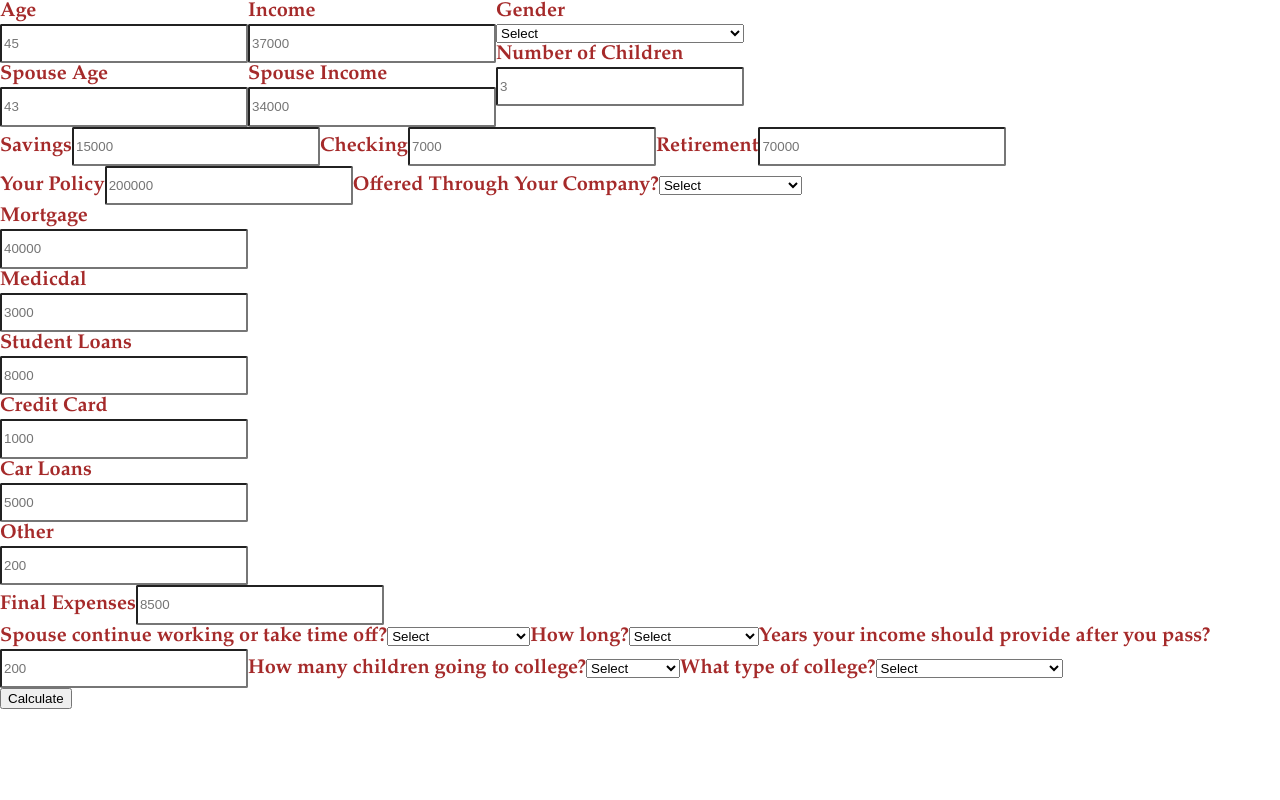
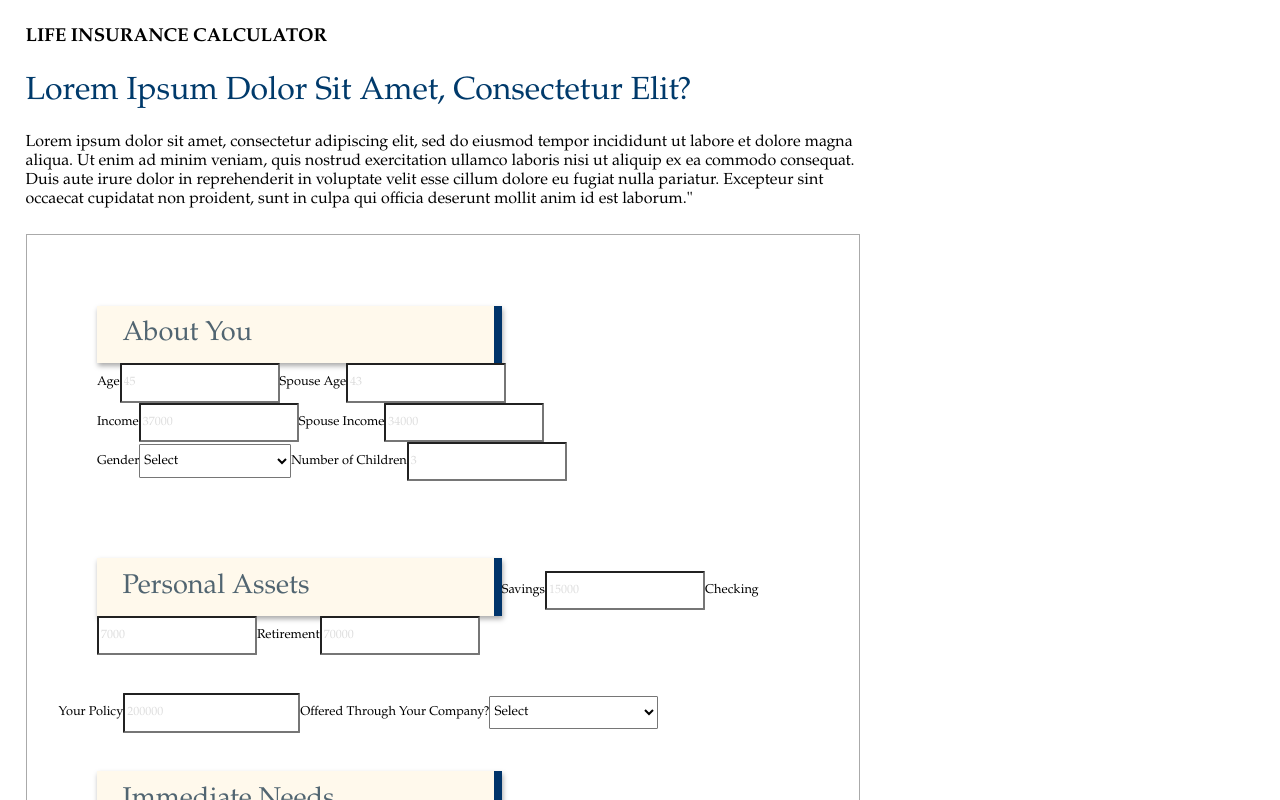
Before and after one commit to tdmiller1/oneamerica-insurance-calculator, a React (Create React App) app: page / in a window 1280 px wide. Shown: the top 800 px of the page. Built offline with nearby package versions, Linux system fonts and the light colour scheme.

Commit message:
Much styling done on home page

```diff
--- a/src/assets/style.css
+++ b/src/assets/style.css
@@ -1,19 +1,70 @@
-input{
-    width: 18em;
-    height: 2.5em;
-    border-radius: 2px;
+
+#calculator-title{
+    margin: 2vw;;
 }
 
-.input-wrapper{
-    display: flex;
-    flex-direction: column;
+.overview-text{
+    max-width: 65vw;
+    margin: 2vw;
 }
 
-.about-you{
-    display: flex;
-    flex-direction: row;
+form{
+    margin: 2vw;
+    padding: 2.5vw;
+    max-width: 60vw;
+    border: .1em solid #AAA;
+}
 
+.about-you, .personal-assets, .your-policy, .immediate-needs, .long-term-needs{
+    padding: 3vw;
 }
+
+.about-you::before, .personal-assets::before, .your-policy::before, .immediate-needs::before, .long-term-needs::before{
+    display: inline-block;
+    background-color: #FFF9ec;
+    box-shadow: 1px 3px 5px #AAA;
+    border-right: 8px solid #00346a;
+    padding: 1vw 2vw;
+    width: 50%;
+    text-align: start;
+    font-family: "Garamond", Serif;
+    color: #516571;
+    font-size: 1.7em;
+}
+
+.about-you::before{
+    content: "About You";
+}
+
+.personal-assets::before{
+    content: "Personal Assets";
+}
+
+.your-policy::before{
+    content: "Your Policy";
+}
+
+.immediate-needs::before{
+    content: "Immediate Needs";
+}
+
+.long-term-needs::before{
+    content: "Long Term Needs";
+}
+
+input, select{
+    width: 22%;
+    height: 2.5em;
+    border-radius: 1px;
+    background-color: #FFF;
+    font-family: Garamond, Serif;
+}
+
+input::placeholder, select::selection{
+    color: #DDD;
+    font-size: .9em;
+}
+
 body{
     font-family: "Garamond";
 }
@@ -27,9 +78,8 @@ h1{
 }
 
 label{
-    color:brown;
-    font-weight: bold;
-    font-size: 20px;
+    font-size: .8em;
+    margin-top: 1vh;
 }
 
 .mobile{
--- a/src/components/Home.js
+++ b/src/components/Home.js
@@ -87,12 +87,21 @@ class Home extends Component {
 
     render() {
         return (
-            <div>
+            <div className="home-page">
+
+                <h3 id="calculator-title">LIFE INSURANCE CALCULATOR</h3>
+
+                <div className="overview-text">
+                    <h1>Lorem Ipsum Dolor Sit Amet, Consectetur Elit?</h1>
+                    <p>Lorem ipsum dolor sit amet, consectetur adipiscing elit, sed do eiusmod tempor incididunt ut labore et dolore magna aliqua. Ut enim ad minim veniam, quis nostrud exercitation ullamco laboris nisi ut aliquip ex ea commodo consequat. Duis aute irure dolor in reprehenderit in voluptate velit esse cillum dolore eu fugiat nulla pariatur. Excepteur sint occaecat cupidatat non proident, sunt in culpa qui officia deserunt mollit anim id est laborum."</p>
+                </div>
 
                 <form onSubmit={(e) => {
                     e.preventDefault();
                     this.submitInformation()
                 }}>
+
+                    {/* ABOUT YOU SECTION BEGINS */}
 
                     <section className="about-you">
 
@@ -150,6 +159,11 @@ class Home extends Component {
                         </div>
 
                     </section>
+
+
+                    {/* ABOUT YOU SECTION ENDS */}
+                    {/* PERSONAL ASSETS SECTION BEGINS */}
+
                     <section className="personal-assets">
                         <label htmlFor="savings">Savings</label>
                         <input type="text" name="savings" placeholder="15000" onChange={(e) => {
@@ -173,6 +187,11 @@ class Home extends Component {
                         }}/>
                     </section>
 
+
+                    {/* PERSONAL ASSETS SECTION ENDS */}
+                    {/* CURRENT INSURANCE SECTION BEGINS */}
+
+
                     <section>
                         <label htmlFor="your-policy">Your Policy</label>
                         <input type="text" name="your-policy" placeholder="200000" onChange={(e) => {
@@ -193,6 +212,11 @@ class Home extends Component {
                             <option>Prefer not to answer</option>
                         </select>
                     </section>
+
+
+                    {/* CURRENT INSURANCE SECTION ENDS */}
+                    {/* IMMEDIATE NEEDS SECTION BEGINS */}
+
 
                     <section className="immediate-needs">
                         <div className="input-wrapper">
@@ -251,7 +275,10 @@ class Home extends Component {
                         }}/>
                     </section>
 
-                    {/*  THIS IS WHERE LONG TERM NEEDS IS */}
+
+                    {/* IMMEDIATE NEEDS SECTION ENDS */}
+                    {/* LONG TERM NEEDS SECTION BEGINS */}
+
 
                     <section className="long-term-needs">
                         <label htmlFor="spouse-working">Spouse continue working or take time off?</label>
@@ -316,6 +343,10 @@ class Home extends Component {
                         </select>
                     </section>
 
+
+                    {/* LONG TERM NEEDS SECTION ENDS */}
+
+
                     <button type="submit">Calculate</button>
 
                 </form>
```
